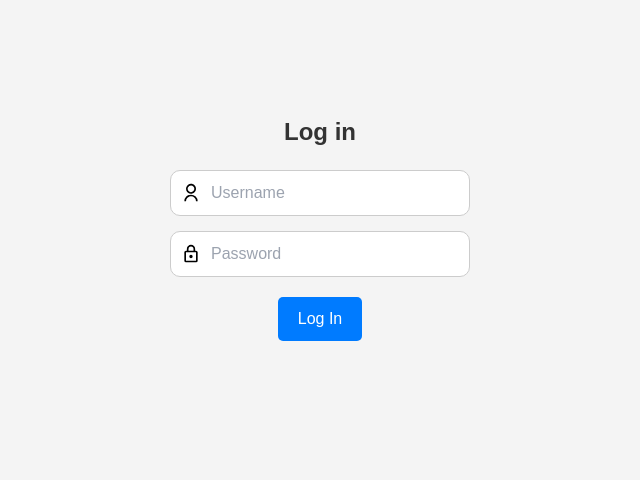
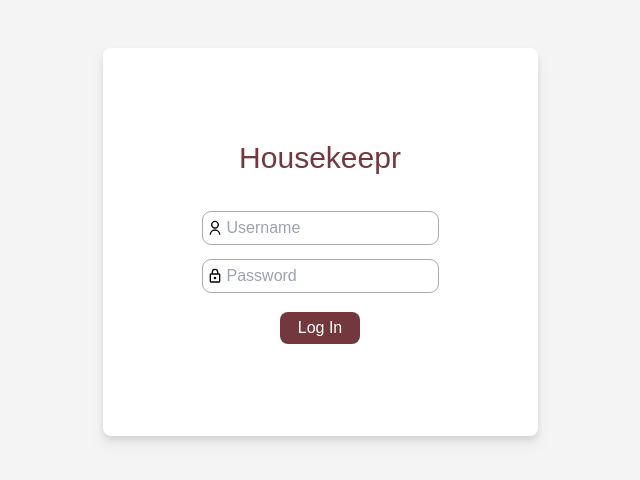
Before and after one commit to ammar-15/housekeepr, a React (Vite) app: page / in a window 1280 px wide. Shown: the part 126-606 px from the top of the page, without its empty margins (320-960 px from the left). Built offline with nearby package versions, Linux system fonts and the light colour scheme.

Commit message:
i love tailwind, login page design draftes

```diff
--- a/src/App.css
+++ b/src/App.css
@@ -1,6 +1,5 @@
 #root {
   margin: 0 auto;
-  padding: 15rem;
   text-align: center;
   display: flex;
   align-items: center;
--- a/src/components/Login/LoginPage.css
+++ /dev/null
@@ -1,77 +0,0 @@
-/* LoginPage.css */
-
-.loginpage-container {
-    display: flex;
-    flex-direction: column;
-    align-items: center;
-    justify-content: center;
-    border-radius: 10px;
-    padding: 20px;
-    background-color: #f0f0f0;
-  }
-
-  .header {
-    display: flex;
-    flex-direction: column;
-    align-items: center;
-    margin-bottom: 20px;
-  }
-
-  .text {
-    font-size: 24px;
-    font-weight: bold;
-    color: #333;
-  }
-
-  .inputs {
-    display: flex;
-    flex-direction: column;
-    justify-content: center;
-    align-items: center;
-    gap: 15px;
-    margin-bottom: 20px;
-  }
-
-  .input {
-    display: flex;
-    align-items: center;
-    gap: 10px;
-    background-color: #fff;
-    padding: 10px;
-    border: 1px solid #ccc;
-    border-radius: 10px;
-    width: 300px;
-  }
-
-  .input img {
-    width: 20px;
-    height: 20px;
-  }
-
-  input[type="text"],
-  input[type="password"] {
-    border: none;
-    outline: none;
-    background-color: transparent;
-    flex: 1;
-    font-size: 16px;
-  }
-
-  .submit-container {
-    display: flex;
-    justify-content: center;
-  }
-
-  .login-button {
-    padding: 10px 20px;
-    font-size: 16px;
-    color: #fff;
-    background-color: #007bff;
-    border: none;
-    border-radius: 5px;
-    cursor: pointer;
-  }
-
-  .login-button:hover {
-    background-color: #0056b3;
-  }
--- a/src/components/Login/LoginPage.tsx
+++ b/src/components/Login/LoginPage.tsx
@@ -1,6 +1,5 @@
 import React, { useState } from "react";
 import { useNavigate } from "react-router-dom";
-import "./LoginPage.css";
 import user_icon from "../assets/user_icon.svg";
 import password_icon from "../assets/password_icon.svg";
 
@@ -25,24 +24,43 @@ const LoginPage = () => {
   };
 
   return (
-    <div className="loginpagecontainer">
-      <div className="header">
-        <div className="text">Log in</div>
+    <div
+      className="
+    loginpagecontainer
+    mt-40%
+    max-lg:mt-60%
+    max-sm:mt-45%
+    p-2r
+    max-lg:p-1r
+    flex
+    flex-col
+    justify-center
+    content-center
+    gap-3
+    rounded-lg
+    drop-shadow-lg
+    bg-white
+    "
+    >
+      <div className="header mb-4">
+        <div className="text text-3xl text-wine">Housekeepr</div>
       </div>
-      <div className="inputs">
-        <div className="input">
+      <div className="inputs flex flex-col">
+        <div className="input flex m-2 outline outline-1 outline-lightgrey p-1 rounded-lg">
           <img src={user_icon} alt="User Icon" />
           <input
+            className="bg-transparent rounded-md bg-pearl pl-1"
             type="text"
             placeholder="Username"
             value={username}
             onChange={(e) => setUsername(e.target.value)}
           />
         </div>
-        <div className="input">
+        <div className="input flex m-2 outline outline-1 outline-lightgrey p-1 rounded-lg">
           <img src={password_icon} alt="Password Icon" />
           <input
-            type="password"
+            className="bg-transparent rounded-md bg-pearl pl-1"
+            type="text"
             placeholder="Password"
             value={password}
             onChange={(e) => setPassword(e.target.value)}
@@ -50,7 +68,7 @@ const LoginPage = () => {
           />
         </div>
       </div>
-      <div className="submit-container">
+      <div className="submit-container flex self-center justify-center bg-wine text-white hover:bg-dustyblue rounded-lg p-1 w-20">
         <div className="submit">
           <button className="login-button" onClick={handleLogin}>
             Log In
--- a/tailwind.config.js
+++ b/tailwind.config.js
@@ -1,10 +1,39 @@
 /** @type {import('tailwindcss').Config} */
 export default {
-  content: [
-    "./src/**/*.{js,jsx,ts,tsx}",
-  ],
+  content: ["./src/**/*.{js,jsx,ts,tsx}"],
   theme: {
-    extend: {},
+    extend: {
+      spacing: {
+        '1r': '3.25rem',
+        '2r': '5.75rem',
+        '3r': '7rem',
+        '4r': '10rem',
+        '5r': '15rem',
+        '10%': '10%',
+        '15%': '15%',
+        '20%': '20%',
+        '25%': '25%',
+        '30%': '30%',
+        '35%': '35%',
+        '40%': '40%',
+        '45%': '45%',
+        '50%': '50%',
+        '55%': '55%',
+        '60%': '60%',
+        '65%': '65%',
+      }
+    },
+    colors: {
+      transparent: "transparent",
+      white: "#ffffff",
+      pearl: "#f2f2eb",
+      mistysky: "#d2dce6",
+      dustyblue: "#9cabb4",
+      clay: "#ab644b",
+      wine: "#72383d",
+      chocolate: "#401b1b",
+      lightgrey: "#aaaaaa",
+    },
   },
   plugins: [],
-}
+};
```
